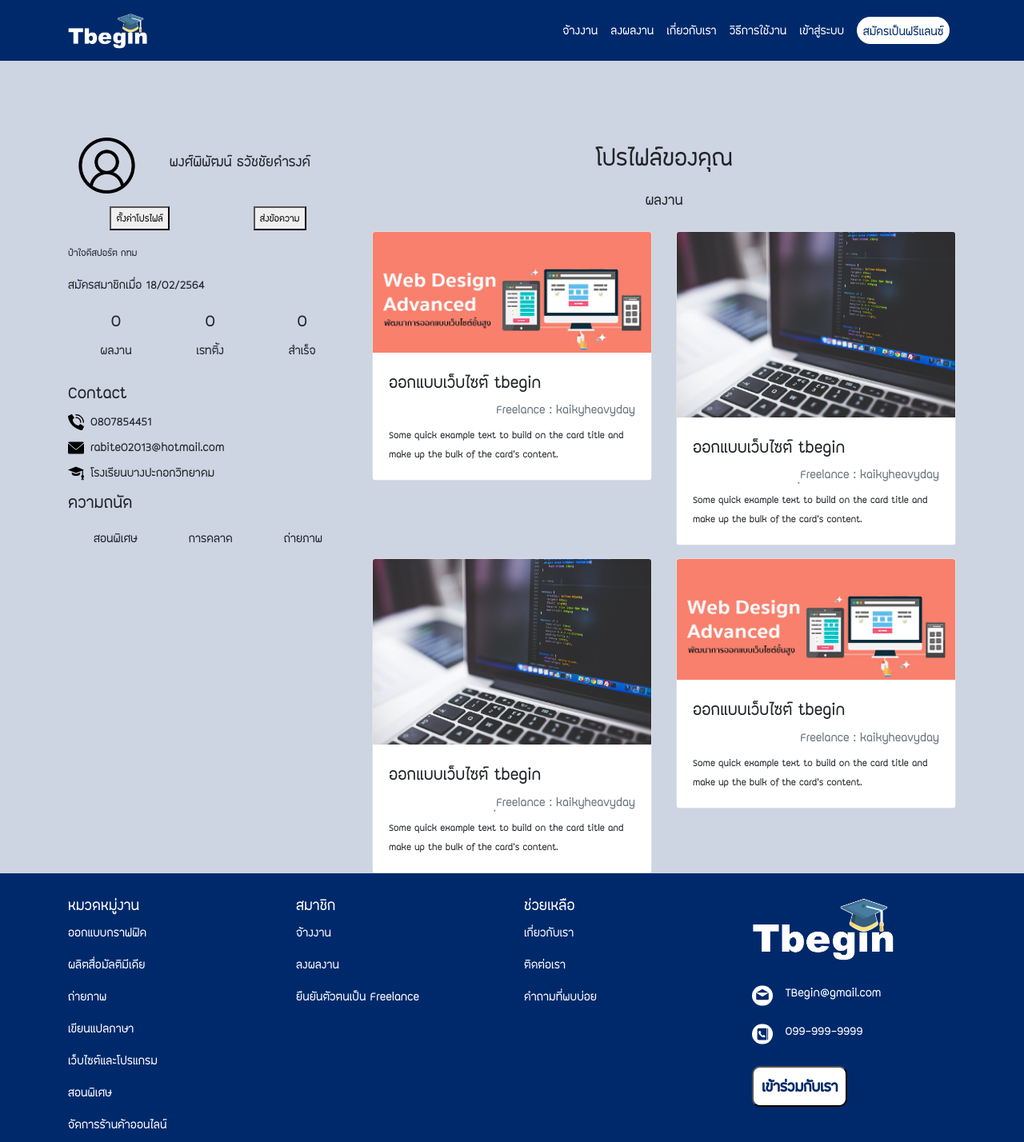
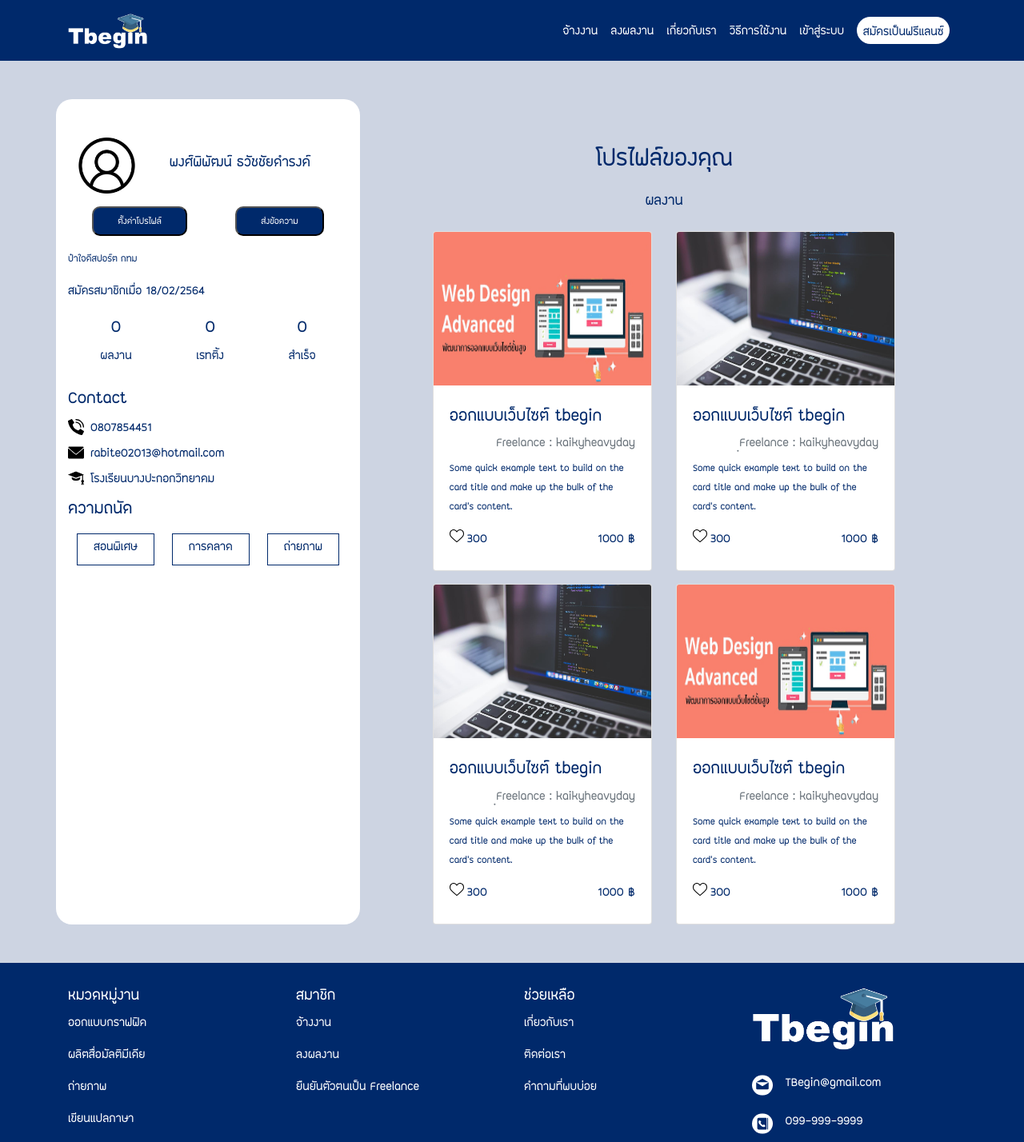
Before and after one commit to kaikyheavyday1/tbegin, a React (Create React App) app: page /profile in a window 1280 px wide. Shown: the top 1428 px of the page at 80% size. Built offline with nearby package versions, Linux system fonts and the light colour scheme.

Commit message:
follow editing by poom e-sport

```diff
--- a/src/App.css
+++ b/src/App.css
@@ -123,8 +123,15 @@
   font-weight: bold;
   color: #00296B;
 }
+.registerfreelance .in-registerfreelance{
+  background-color: #fff;
+  border-radius: 20px;
+}
 .registerfreelance h3{
   color: #00296B;
+}
+.registerfreelance .id-card{
+  background-color: #CDD4E2;
 }
 .picregisfl1{
   width: 5%;
@@ -149,13 +156,41 @@
   color: red;
 }
 
-/* end profle */
+/* end registerfreelance */
+
+.profile{
+  color: #00296B;
+}
+.profile .profile-info{
+  background-color: #fff;
+  border-radius: 20px;
+}
+.profile .profile-info button{
+  background-color: #00296B;
+  color: #fff;
+  font-size: 15px;
+  padding: 5px 30px;
+  border-radius: 10px;
+}
+.profile .profile-info .profess{
+  border: 1px solid #00296B;
+  padding: 3px 20px;
+}
+.profile .card-img-top {
+  width: 100%;
+  height: 15vw;
+  object-fit :fill;
+
+}
+.profile .allwork .like-price{
+  padding: 0;
+}
 
 .uploadwork{
   color: #00296B;
 }
-.uploadwork .container{
-  background-color: #889cc4;
+.uploadwork .in-uploadwork{
+  background-color: #fff;
   border-radius: 20px;
 }
 .uploadwork label{
--- a/src/component/Nav.js
+++ b/src/component/Nav.js
@@ -64,7 +64,7 @@ class Header extends Component {
           <NavLink><Link to="/uploadwork">ลงผลงาน</Link></NavLink>
           <NavLink><Link to="/aboutus">เกี่ยวกับเรา</Link></NavLink>
           <NavLink><Link to="/howto">วิธีการใช้งาน</Link></NavLink>
-          <NavLink><Link to="/">สมัครเป็นฟรีแลนซ์</Link></NavLink>
+          <NavLink><Link to="/registerfreelance">สมัครเป็นฟรีแลนซ์</Link></NavLink>
           <Dropdown className ="ml-2" isOpen={this.state.dropdownOpen} toggle={this.dropdowntoggle}>
             <DropdownToggle className="user-dropdown">
               <img src = {user} alt = "user" height ="35px"/>
--- a/src/pages/Profile.js
+++ b/src/pages/Profile.js
@@ -10,12 +10,12 @@ import letter from "../images/profile/envelope.svg"
 import phone from "../images/profile/phone-call.svg"
 import web from "../images/profile/web.jpeg"
 import web2 from "../images/profile/web2.png"
-
+import like from "../images/profile/heart.svg"
 
 
 export default function Profile() {
     return (
-        <div className="profile">
+        <div className="profile mb-5">
             <div className="container">
                 <Row className="mt-5">
                     <Col lg="4" md="12" sm="12" xs="12" className="profile-info">
@@ -88,17 +88,27 @@ export default function Profile() {
                         </div>
                     </Col>
                     <Col lg="8" md="12" sm="12" xs="12" className="mt-5">
+                        <div className="col-10 mx-auto">
                             <h1 className="text-center">โปรไฟล์ของคุณ</h1>
                             <h4 className="text-center mt-3">ผลงาน</h4>
-                        <div className="tester">
+                            <div className="allwork">
                                 <Row className="testing">
                                     <Col lg="6" md="6" sm="12" xs="12" className="mt-3">
                                         <Card>
-                                        <CardImg top width="80%" src={web2} alt="Card image cap" />
+                                            <CardImg top src={web2} alt="Card image cap" />
                                             <CardBody>
                                                 <CardTitle tag="h3">ออกแบบเว็บไซต์ tbegin</CardTitle>
                                                 <CardSubtitle tag="h5" className="text-right mb-2 text-muted">Freelance : kaikyheavyday</CardSubtitle>
-                                            <CardText className="text-left">Some quick example text to build on the card title and make up the bulk of the card's content.</CardText>
+                                                <CardText className="text-left ">Some quick example text to build on the card title and make up the bulk of the card's content.</CardText>
+                                                <div className="like-price d-flex justify-content-between">
+                                                    <div className="d-flex">
+                                                        <img src={like} alt="like" height="18px" />
+                                                        <CardText><h5 className="ml-1">300</h5></CardText>
+                                                    </div>
+                                                    <div>
+                                                        <CardText><h5>1000 ฿</h5></CardText>
+                                                    </div>
+                                                </div>
                                             </CardBody>
                                         </Card>
                                     </Col>
@@ -109,6 +119,15 @@ export default function Profile() {
                                                 <CardTitle tag="h3">ออกแบบเว็บไซต์ tbegin</CardTitle>
                                                 <CardSubtitle tag="h5" className="text-right mb-2 text-muted">ฺFreelance : kaikyheavyday</CardSubtitle>
                                                 <CardText className="text-left">Some quick example text to build on the card title and make up the bulk of the card's content.</CardText>
+                                                <div className="like-price d-flex justify-content-between">
+                                                    <div className="d-flex">
+                                                        <img src={like} alt="like" height="18px" />
+                                                        <CardText><h5 className="ml-1">300</h5></CardText>
+                                                    </div>
+                                                    <div>
+                                                        <CardText><h5>1000 ฿</h5></CardText>
+                                                    </div>
+                                                </div>
                                             </CardBody>
                                         </Card>
                                     </Col>
@@ -119,6 +138,15 @@ export default function Profile() {
                                                 <CardTitle tag="h3">ออกแบบเว็บไซต์ tbegin</CardTitle>
                                                 <CardSubtitle tag="h5" className="text-right mb-2 text-muted">ฺFreelance : kaikyheavyday</CardSubtitle>
                                                 <CardText className="text-left">Some quick example text to build on the card title and make up the bulk of the card's content.</CardText>
+                                                <div className="like-price d-flex justify-content-between">
+                                                    <div className="d-flex">
+                                                        <img src={like} alt="like" height="18px" />
+                                                        <CardText><h5 className="ml-1">300</h5></CardText>
+                                                    </div>
+                                                    <div>
+                                                        <CardText><h5>1000 ฿</h5></CardText>
+                                                    </div>
+                                                </div>
                                             </CardBody>
                                         </Card>
                                     </Col>
@@ -129,10 +157,20 @@ export default function Profile() {
                                                 <CardTitle tag="h3">ออกแบบเว็บไซต์ tbegin</CardTitle>
                                                 <CardSubtitle tag="h5" className="text-right mb-2 text-muted">Freelance : kaikyheavyday</CardSubtitle>
                                                 <CardText className="text-left">Some quick example text to build on the card title and make up the bulk of the card's content.</CardText>
+                                                <div className="like-price d-flex justify-content-between">
+                                                    <div className="d-flex">
+                                                        <img src={like} alt="like" height="18px" />
+                                                        <CardText><h5 className="ml-1">300</h5></CardText>
+                                                    </div>
+                                                    <div>
+                                                        <CardText><h5>1000 ฿</h5></CardText>
+                                                    </div>
+                                                </div>
                                             </CardBody>
                                         </Card>
                                     </Col>
                                 </Row>
+                            </div>
                         </div>
                     </Col>
                 </Row>
--- a/src/pages/Registerfreelance.js
+++ b/src/pages/Registerfreelance.js
@@ -9,6 +9,7 @@ export default class Registerfreelance extends Component {
         return (
             <div className="registerfreelance mt-4 mb-4">
                 <div className="container">
+                    <div className="in-registerfreelance pb-4">
                         <div className="text-center mb-3">
                             <h2 >สมัครเป็น Freelance</h2>
                         </div>
@@ -19,35 +20,35 @@ export default class Registerfreelance extends Component {
                                 <input type="text" className="form-control" placeholder="ชื่อผู้ใช้ของคุณ" />
                             </div>
                         </div>
-                    <div className="col-6 mt-5 mx-auto">
-                        <div className="">
+                        <div className="col-10 row mt-5 mx-auto">
+                            <div className="col-6">
                                 <h3>ชื่อ</h3>
                                 <input type="text" className="form-control" placeholder="กรุณากรอกชื่อ" />
                             </div>
-                        <div className="mt-3">
+                            <div className="col-6">
                                 <h3>นามสกุล</h3>
                                 <input type="text" className="form-control" placeholder="กรุณากรอกนามสกุล" />
                             </div>
-                        <div className="mt-3">
+                            <div className="col-6 mt-3">
                                 <h3>อีเมล</h3>
                                 <input type="email" className="form-control" placeholder="กรุณากรอกอีเมล" />
                             </div>
-                        <div className="mt-3">
+                            <div className="col-6 mt-3">
                                 <h3>วันเดือนปีเกิด</h3>
                                 <input type="date" className="form-control" placeholder="" />
                             </div>
-                        <div className="form-group mt-3">
+                            <div className="col-12 form-group mt-3">
                                 <h3>ที่อยู่</h3>
                                 <textarea name="address" className="form-control" placeholder="ที่อยู่" />
                             </div>
-                        <div className="text-center">
+                            <div className="col-12 text-center">
                                 <button type="button" className="col-3 btn-regisfl mt-3 btn-lg">แก้ไขข้อมูล</button>
                             </div>
                         </div>
                         <div className="mt-5 text-center">
-                        <h2>ข้อมูลเบื้อต้นสำหรับฟรีแลนซ์</h2>
+                            <h2>ข้อมูลเบื้องต้นสำหรับฟรีแลนซ์</h2>
                         </div>
-                    <div className="col-6 mt-3 mx-auto">
+                        <div className="col-10 mt-3 mx-auto">
                             <div className="">
                                 <h3>ความถนัด (กรุณากรอกอย่างน้อย 1 อย่าง)</h3>
                                 <textarea name="address" className="form-control" placeholder="กรุณากรอกความถนัด" />
@@ -77,9 +78,9 @@ export default class Registerfreelance extends Component {
                             <h2>บัตรประชาชน</h2>
                             <h3>ใช้เป็นหลักฐานในการจ้างงาน</h3>
                         </div>
-                    <div className="col-6 mt-3 mx-auto">
+                        <div className="col-10 mt-3 mx-auto">
                             <div className="">
-                            <h3>เลขบัตรประชาชน (12 หลัก)</h3>
+                                <h3>เลขบัตรประชาชน (13 หลัก)</h3>
                                 <input type="text" className="form-control" placeholder="กรุณากรอกเลขบัตรประชาชน" />
                             </div>
                             <div className="mt-3">
@@ -111,18 +112,18 @@ export default class Registerfreelance extends Component {
                                 </div>
                                 <div className="mt-3">
                                     <h3>สำเนาบัตรประชาชน</h3>
-                                <p>อัพโหลดรูปภาพสำเนาบัตรประชาชน</p>
                                 </div>
-                            <div className="mt-3">
+                                <div className="mt-2 id-card text-center col-8 mx-auto">
+                                    <div className="mt-3 text-left">
                                         <h3>ภาพตัวอย่างที่ถูกต้อง</h3>
                                         <p>ต้องเป็นบัตรประชาชนของตัวเองเท่านั้นและเห็นลายละเอียดชัดเจน</p>
                                     </div>
-                            <div className="mt-5 text-center mx-auto">
+                                    <h3 className="mt-5">ดูตัวอย่างทั้งสองรูป</h3>
                                     <img src={dc1} className="col-6" alt="" width="10%" />
                                     <img src={dc2} className="col-6" alt="" width="10%" />
-                                <h3 className="mt-5">ดูตัวอย่าง</h3>
                                 </div>
                                 <div className="mt-5">
+                                    <h3>อัพโหลดรูปภาพสำเนาบัตรประชาชน</h3>
                                     <input className="uploderfl" type="file" id="" name=""></input>
                                     <img src={cp} className="col-2" alt="" width="50%" />
                                     <p className="rgfl">กรุณาอัพโหลดรูปภาพ</p>
@@ -163,6 +164,7 @@ export default class Registerfreelance extends Component {
                         </div>
                     </div>
                 </div>
+            </div>
         )
     }
 }
--- a/src/pages/Uploadwork.js
+++ b/src/pages/Uploadwork.js
@@ -43,9 +43,12 @@ export default class Uploadwork extends Component {
         return (
             <div className="uploadwork">
                 <div className="container pb-5">
+                    <div className="in-uploadwork col-10 pb-3 mx-auto">
                         <h1 className="text-center mt-5">ลงผลงาน</h1>
                         <div>
                             <h2>เลือกหมวดหมู่ของงาน</h2>
+                            <Row>
+                                <Col lg="6">
                                     <div className="form-group">
                                         <label for="inputwork" class="form-label">หมวดหมู่ของงานหลัก</label>
                                         <select class="form-control">
@@ -53,6 +56,8 @@ export default class Uploadwork extends Component {
                                             <option value="1">test</option>
                                         </select>
                                     </div>
+                                </Col>
+                                <Col lg="6">
                                     <div className="form-group">
                                         <label for="inputwork" class="form-label">หมวดหมู่ของงานรอง</label>
                                         <select class="form-control">
@@ -60,6 +65,8 @@ export default class Uploadwork extends Component {
                                             <option value="1">test</option>
                                         </select>
                                     </div>
+                                </Col>
+                            </Row>
                             <h2>รายละเอียดของงาน</h2>
                             <div className="form-group">
                                 <label for="inputwork" class="form-label">ชื่องาน</label>
@@ -124,6 +131,7 @@ export default class Uploadwork extends Component {
                         </div>
                     </div>
                 </div>
+            </div>
         )
     }
 }
```
Also changed, not shown: src/images/profile/heart.svg (added), 1 other file (tests, documents, lock files or other folders). Lines whose indentation alone changed are shown as unchanged.
